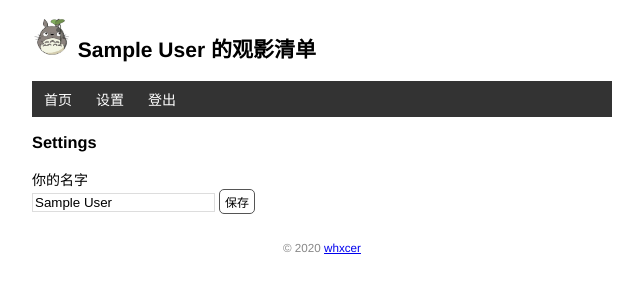
After one commit to wtraceback/Watchlist, a Flask app: page /settings in a window 1280 px wide. The commit adds this page. Shown: the top 300 px of the page, without its empty margins (318-961 px from the left). Run offline with Flask 2, Linux system fonts and the light colour scheme; the visitor is signed in with stand-in values (Sample User, id 1); data comes from the database, SQL or seed files in the repository.

Commit message:
添加用户认证

```diff
--- a/app.py
+++ b/app.py
@@ -1,7 +1,9 @@
 from flask import Flask, render_template, url_for, request, flash, redirect
+from werkzeug.security import generate_password_hash, check_password_hash
 import os
 import sys
 from flask_sqlalchemy import SQLAlchemy     # 导入扩展类
+from flask_login import LoginManager, UserMixin, login_user, login_required, logout_user, current_user
 import click
 
 
@@ -24,12 +26,29 @@ app.config['SECRET_KEY'] = 'dev'
 
 # 扩展 初始化 操作
 db = SQLAlchemy(app)
+login_manager = LoginManager(app)
+login_manager.login_view = 'login'
+login_manager.login_message = '请先登录.'
+
+# 用户加载回调函数
+@login_manager.user_loader
+def load_user(user_id):
+    user = User.query.get(int(user_id))
+    return user
 
 
 # 创建数据库模型
-class User(db.Model):
+class User(db.Model, UserMixin):
     id = db.Column(db.Integer, primary_key=True)
     name = db.Column(db.String(20))
+    username = db.Column(db.String(20))
+    password_hash = db.Column(db.String(128))
+
+    def set_password(self, password):
+        self.password_hash = generate_password_hash(password)
+
+    def validate_password(self, password):
+        return check_password_hash(self.password_hash, password)
 
 class Movie(db.Model):
     id = db.Column(db.Integer, primary_key=True)
@@ -75,12 +94,34 @@ def forge():
         {'title': '流浪地球', 'year': '2019'},
     ]
 
-    user = User(name=name)
+    user = User.query.first()
+    user.name = 'Whxcer'
     db.session.add(user)
 
     for m in movies:
         movie = Movie(title=m['title'], year=m['year'])
         db.session.add(movie)
+
+    db.session.commit()
+    click.echo('Done.')
+
+@app.cli.command()
+@click.option('--username', prompt=True, help='The username used to login.')
+@click.option('--password', prompt=True, hide_input=True, confirmation_prompt=True, help='The password used to login.')
+def admin(username, password):
+    """Create user."""
+    db.create_all()
+
+    user = User.query.first()
+    if user is not None:
+        click.echo('Updating user...')
+        user.username = username
+        user.set_password(password)
+    else:
+        click.echo('Creating user...')
+        user = User(username=username, name='Admin')
+        user.set_password(password)
+        db.session.add(user)
 
     db.session.commit()
     click.echo('Done.')
@@ -97,6 +138,9 @@ def inject_user():
 @app.route('/', methods=['GET', 'POST'])
 def index():
     if request.method == 'POST':
+        if not current_user.is_authenticated:
+            return redirect(url_for('index'))
+
         # 获取表单数据
         title = request.form.get('title')
         year = request.form.get('year')
@@ -118,6 +162,7 @@ def index():
 
 
 @app.route('/movie/edit/<int:movie_id>', methods=['GET', 'POST'])
+@login_required
 def edit(movie_id):
     movie = Movie.query.get_or_404(movie_id)
 
@@ -139,6 +184,7 @@ def edit(movie_id):
 
 
 @app.route('/movie/delete/<int:movie_id>', methods=['POST'])
+@login_required
 def delete(movie_id):
     movie = Movie.query.get_or_404(movie_id)
 
@@ -148,9 +194,52 @@ def delete(movie_id):
     return redirect(url_for('index'))
 
 
-@app.errorhandler(400)
-def bad_request(e):
-    return render_template('400.html'), 400
+@app.route('/login', methods=['GET', 'POST'])
+def login():
+    if request.method == 'POST':
+        username = request.form['username']
+        password = request.form['password']
+
+        if not username or not password:
+            flash('输入的数据不能为空.')
+            return redirect(url_for('login'))
+
+        user = User.query.first()
+        if username == user.username and user.validate_password(password):
+            login_user(user)
+            flash('登录成功.')
+            return redirect(url_for('index'))
+
+        flash('验证失败，输入的用户名或密码错误.')
+        return redirect(url_for('login'))
+
+    return render_template('login.html')
+
+
+@app.route('/logout')
+@login_required
+def logout():
+    logout_user()
+    flash('拜拜.')
+    return redirect(url_for('index'))
+
+
+@app.route('/settings', methods=['GET', 'POST'])
+@login_required
+def settings():
+    if request.method == 'POST':
+        name =  request.form('name')
+
+        if not name or len(name) > 20:
+            flash('无效的输入.')
+            return redirect(url_for('settings'))
+
+        current_user.name = name
+        db.session.commit()
+        flash('用户名更改成功.')
+        return redirect(url_for('index'))
+
+    return render_template('settings.html')
 
 
 @app.errorhandler(404)
--- a/templates/base.html
+++ b/templates/base.html
@@ -20,6 +20,18 @@
                     <li>
                         <a href="{{ url_for('index') }}">首页</a>
                     </li>
+                    {% if current_user.is_authenticated %}
+                        <li>
+                            <a href="{{ url_for('settings') }}">设置</a>
+                        </li>
+                        <li>
+                            <a href="{{ url_for('logout') }}">登出</a>
+                        </li>
+                    {% else %}
+                        <li>
+                            <a href="{{ url_for('login') }}">登录</a>
+                        </li>
+                    {% endif %}
                 </ul>
             </nav>
         </header>
@@ -41,7 +53,7 @@
 
         <footer>
             <small>
-                &copy; 2020 whxcer
+                &copy; 2020 <a href="https://github.com/wtraceback/Watchlist">whxcer</a>
             </small>
         </footer>
     </body>
--- a/templates/index.html
+++ b/templates/index.html
@@ -3,6 +3,7 @@
 {% block content %}
     <p>{{ movies|length }} 条清单</p>
 
+    {% if current_user.is_authenticated %}
         <form method="post">
             <label for="title">电影名</label>
             <input id="title" type="text" name="title" autocomplete="off" required>
@@ -10,17 +11,20 @@
             <input id="year" type="text" name="year" autocomplete="off" required>
             <input class="butn" type="submit" name="submit" value="添加">
         </form>
+    {% endif %}
 
     <ul class="movie-list">
         {% for movie in movies %}
             <li>
                 {{ movie.title }} - {{ movie.year }}
                 <span class="float-right">
+                    {% if current_user.is_authenticated %}
                         <a class="butn" href="{{ url_for('edit', movie_id=movie.id) }}">编辑</a>
 
                         <form class="inline-form" action="{{ url_for('delete', movie_id=movie.id) }}" method="post">
                             <input class="butn" type="submit" name="delete" value="删除" onclick="return confirm('你确定要删除这条数据吗？')">
                         </form>
+                    {% endif %}
 
                     <a class="douban" href="https://movie.douban.com/subject_search?search_text={{ movie.title }}" target="_blank" title="Find this movie on douban">豆瓣</a>
                 </span>
--- /dev/null
+++ b/templates/settings.html
@@ -0,0 +1,11 @@
+{% extends 'base.html' %}
+
+{% block content %}
+    <h3>Settings</h3>
+
+    <form method="post">
+        <label for="name">你的名字</label><br>
+        <input id="name" type="text" name="name" autocomplete="off" required value="{{ current_user.name }}">
+        <input class="butn" type="submit" name="submit" value="保存">
+    </form>
+{% endblock %}
```
Also changed, not shown: templates/login.html (added, +15 -0 lines). Lines whose indentation alone changed are shown as unchanged.
